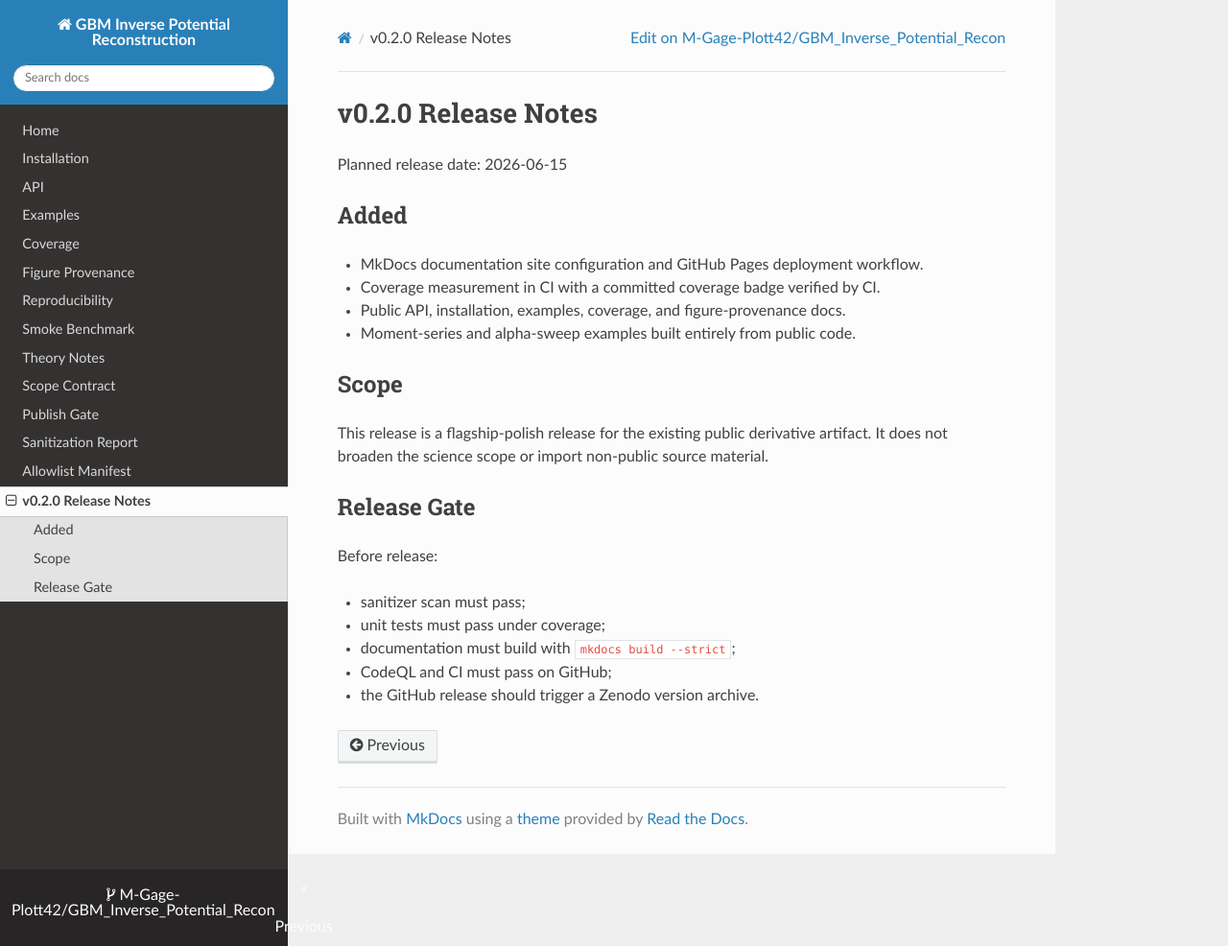
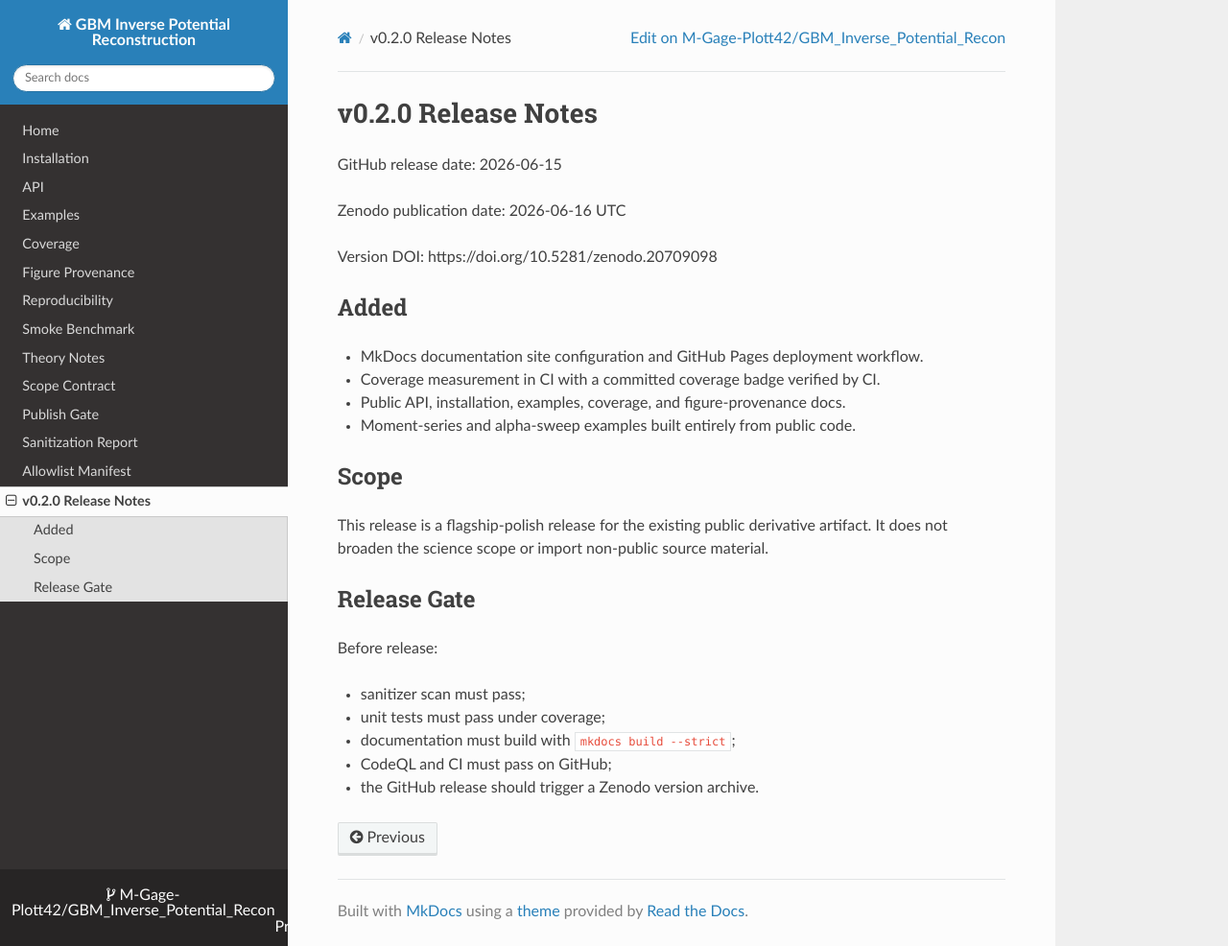
Before and after one commit to M-Gage-Plott42/GBM_Inverse_Potential_Recon, an MkDocs documentation site: the page built from docs/release_notes_v0.2.0.md, in a window 1280 px wide and 986 px high. Shown: the whole window at 96% size. Built offline with MkDocs 1.6.1, drawn with Linux system fonts in a browser that asks for light colours; nearby versions of some CDN libraries.

Commit message:
Record v0.2.0 Zenodo DOI
Update citation metadata and release notes with the minted v0.2.0 Zenodo DOI.

```diff
--- a/docs/release_notes_v0.2.0.md
+++ b/docs/release_notes_v0.2.0.md
@@ -1,6 +1,10 @@
 # v0.2.0 Release Notes
 
-Planned release date: 2026-06-15
+GitHub release date: 2026-06-15
+
+Zenodo publication date: 2026-06-16 UTC
+
+Version DOI: https://doi.org/10.5281/zenodo.20709098
 
 ## Added
 
```
Also changed, not shown: README.md (+1 -0 lines), 1 other file.
